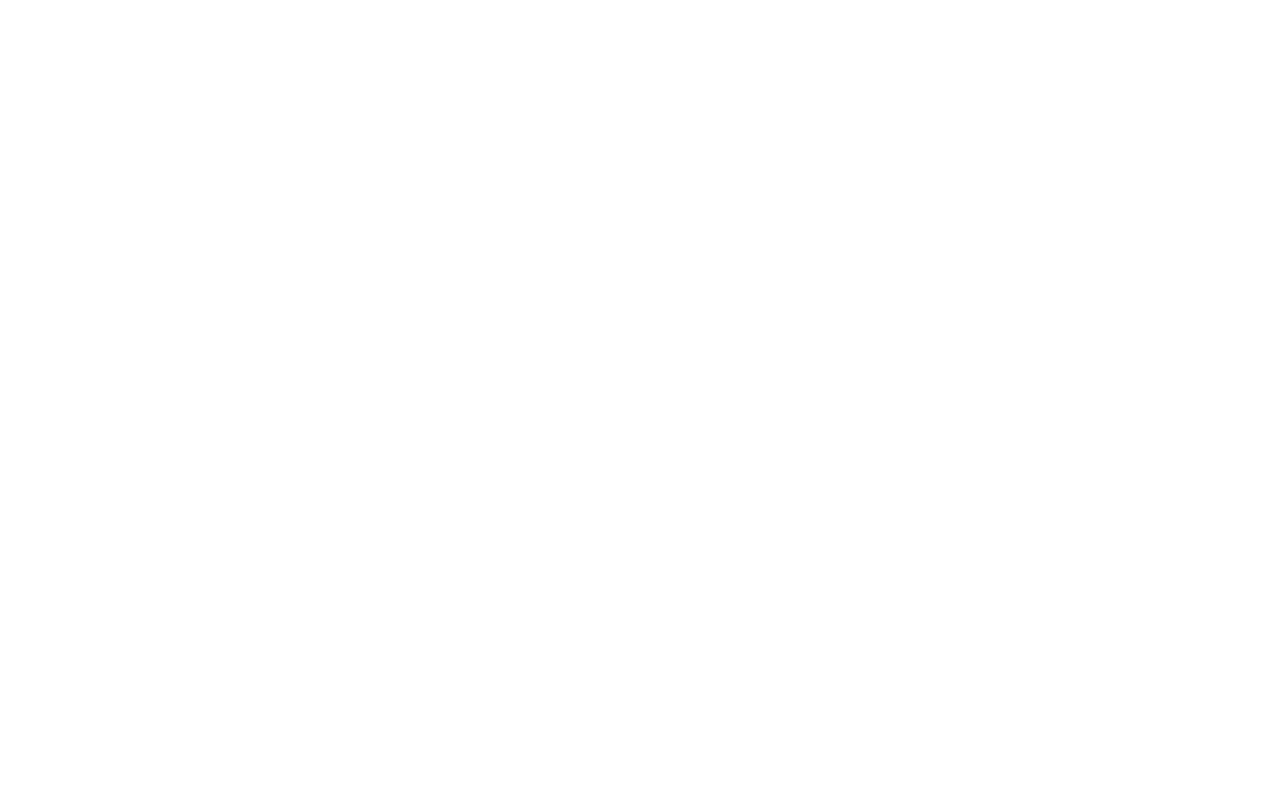
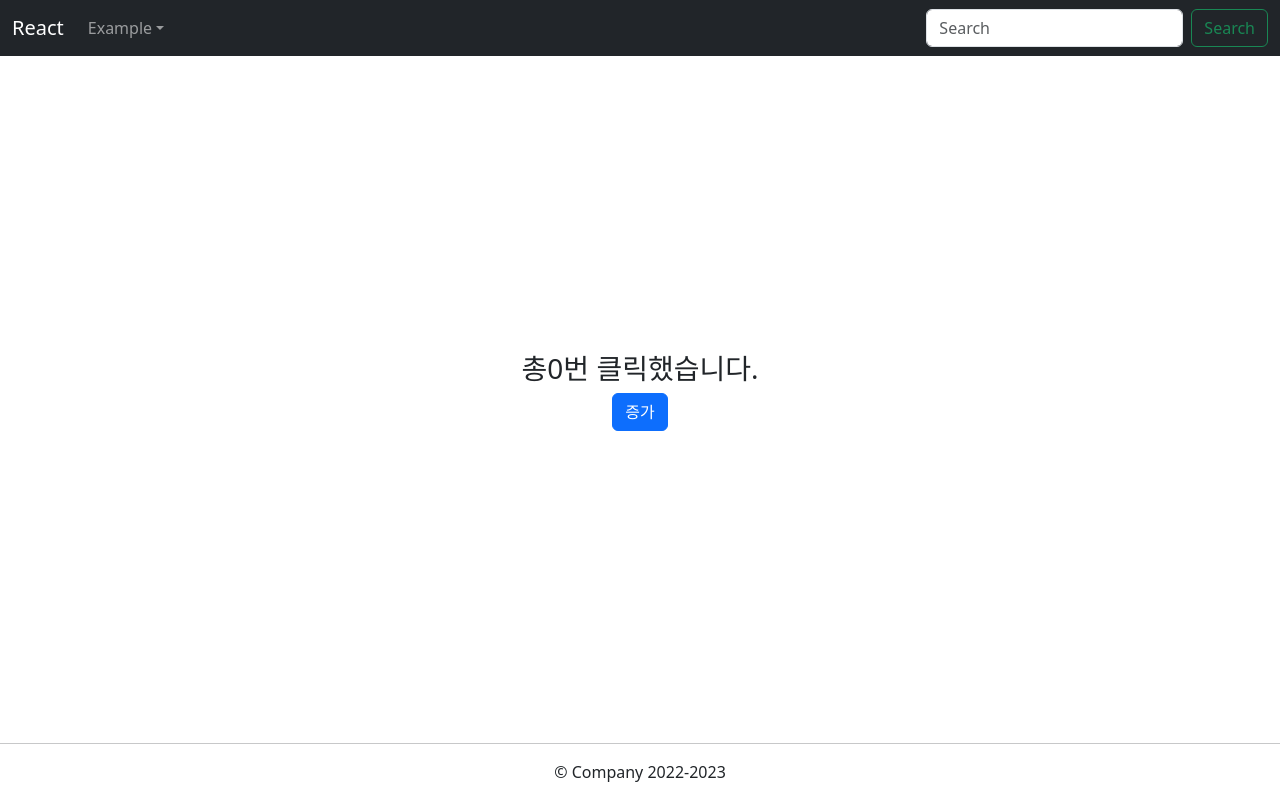
Before and after one commit to n3316202/react-hjs-examples, a React (Create React App) app: page /hook-useState in a window 1280 px wide. Before the commit this address had no page. Built offline with nearby package versions, Linux system fonts and the light colour scheme.

Commit message:
commit 5

```diff
--- a/src/components/MainHeader.js
+++ b/src/components/MainHeader.js
@@ -5,7 +5,7 @@
 
 
 
-function MainHeader(props) {
+function MainHeader() {
   return (
     <>
       <nav className="navbar navbar-expand-lg navbar-dark bg-dark">
--- /dev/null
+++ b/src/components/hooksEx/BasicCounterExample.js
@@ -0,0 +1,15 @@
+import React, { useState } from 'react';
+
+function BasicCounterExample() {
+
+    const [count,setCount] = useState(0)
+
+    return (
+        <div>
+            <h3>총{count}번 클릭했습니다.</h3>
+            <button type="button" class="btn btn-primary" onClick={()=>setCount(count + 1)}>증가</button>
+        </div>
+    );
+}
+
+export default BasicCounterExample;
--- a/src/components/understandState/PlusOneExample.js
+++ b/src/components/understandState/CounterExample.js
@@ -1,6 +1,6 @@
 import React from 'react';
 
-class PlusOneExample extends React.Component {
+class CouterExample extends React.Component {
 
     //state 는 반드시 set 함수로만 접근 할수 있음
     state = {
@@ -33,4 +33,4 @@
     }
   }
 
-export default PlusOneExample
+export default CouterExample
--- a/src/router/routes.js
+++ b/src/router/routes.js
@@ -5,7 +5,10 @@
 import DefaultProps from "../components/props/DefaultProps3";
 import PropsParent from "../components/props/PropsParent4";
 import {ConditionalRenderingExample,ConditionalRenderingWithTernary } from "../components/conditionalRendering/ConditionalRenderingExample";
-import PlusOneExample from "../components/understandState/PlusOneExample";
+//import CounterExample from "../components/understandState/CounterExample";
+import BasicCounterExample from "../components/hooksEx/BasicCounterExample";
+import CouterExample from "../components/understandState/CounterExample";
+
 
 const exampleRoutes = [
   {
@@ -57,10 +60,15 @@
       {
         path: "understanding-state",
         loader: () => "State의 이해 - 1",
-        element: <PlusOneExample>
-        </PlusOneExample>,
+        element: <CouterExample>
+        </CouterExample>,
+      },
+      {
+        path: "hook-useState",
+        loader: () => "Hook의 이해-useState-1",
+        element: <BasicCounterExample>
+        </BasicCounterExample>,
       }
-
     ],
   },
 ];
```
